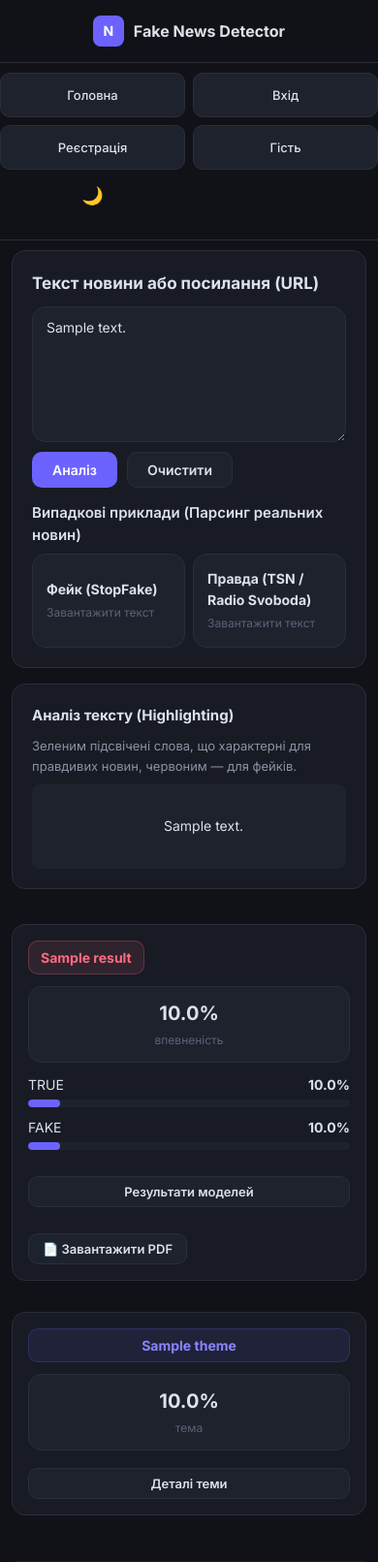
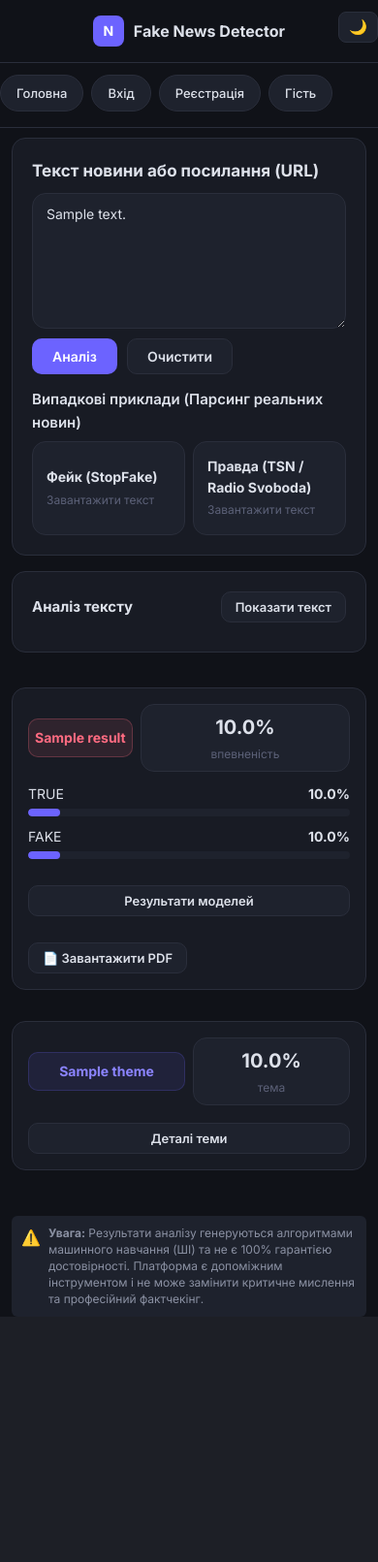
Before and after one commit to yatsenq/Course-Work, a Python web app: template Deployment/flask_app/templates/dashboard.html in a window 390 px wide. Shown: the top 1611 px of the page at 97% size. After the commit the page ends 1358 px from the top, so only its background shows below. Run offline with Jinja, Linux system fonts and the light colour scheme; the template is opened without the code that fills it: most values are stand-ins (such as "Sample title", 1, 10 or a date in 2020).

Commit message:
UI/UX: Optimize mobile navigation, add global stats chart to landing page, and fix dashboard grid alignment

```diff
--- a/Deployment/flask_app/static/css/style.css
+++ b/Deployment/flask_app/static/css/style.css
@@ -174,8 +174,15 @@ tbody tr.row-f td:nth-child(3){color:var(--no);font-weight:600}
 /* 2-col layout */
 @media(min-width:1200px){
   .wrap{width:min(1140px,100% - 40px)}
-  .dash-grid{display:grid;grid-template-columns:1fr 1fr;gap:16px;align-items:start}
-  .dash-left,.dash-right{min-width:0}
+  .dash-grid{display:grid;grid-template-columns:1fr 1fr;gap:16px;align-items:stretch;grid-template-areas:"form fake" "high theme" ". disc"}
+  .dash-grid .c { margin-bottom: 0 !important; height: 100%; }
+  .dash-left,.dash-right,.res-stack{display:contents}
+  #grid-form{grid-area:form}
+  #grid-high{grid-area:high}
+  #grid-fake{grid-area:fake}
+  #grid-theme{grid-area:theme}
+  #grid-disc{grid-area:disc}
+  #grid-ph{grid-area:fake}
 }
 
 /* util */
@@ -187,23 +194,26 @@ tbody tr.row-f td:nth-child(3){color:var(--no);font-weight:600}
 @media(max-width:640px){
   .wrap{width:100%;padding:0 12px}
   .hdr{position:static;background:var(--bg)}
-  .hdr-in{height:auto;padding:16px 0;flex-direction:column;align-items:stretch;gap:12px;text-align:left}
+  .hdr-in{position:relative;height:auto;padding:16px 0 12px;flex-direction:column;align-items:stretch;gap:12px;text-align:left}
   nav{
-    width:100%;display:grid;grid-template-columns:1fr 1fr;gap:8px;
-    padding:10px 0;border-top:1px solid var(--b);
+    width:auto;margin:0 -12px;padding:12px 12px 4px;
+    display:flex;flex-wrap:nowrap;overflow-x:auto;gap:8px;
+    border-top:1px solid var(--b);-webkit-overflow-scrolling:touch;scrollbar-width:none;
   }
+  nav::-webkit-scrollbar{display:none}
   nav a,.nav-u{
-    min-width:0;padding:12px 8px;font-size:13px;text-align:center;
+    flex:0 0 auto;padding:8px 16px;font-size:13px;text-align:center;
     background:var(--card2);border:1px solid var(--b);
-    border-radius:10px;color:var(--t)!important;
+    border-radius:99px;color:var(--t)!important;white-space:nowrap;
   }
-  .btn-theme{background:transparent;border:none;cursor:pointer;font-size:18px;padding:8px}
+  .btn-theme{position:absolute;top:12px;right:0;background:var(--card2);border:1px solid var(--b);border-radius:8px;cursor:pointer;font-size:15px;padding:6px 10px}
 
   /* Simplified Mobile Dashboard */
   .dash-grid{display:flex;flex-direction:column;gap:16px}
   .res-card{padding:16px;font-size:14px}
-  .vb,.tb{font-size:14px;padding:6px 12px;width:100%;text-align:center}
-  .cf{min-width:0;width:100%}
+  .v-row{flex-wrap:nowrap;gap:8px}
+  .vb,.tb{font-size:14px;padding:8px 6px;width:auto;flex:1;text-align:center}
+  .cf{min-width:0;width:auto;flex:1;padding:8px 6px}
   textarea{min-height:140px;font-size:14px}
   .land-t{font-size:22px}
   .main{padding-top:10px}
--- a/Deployment/flask_app/templates/dashboard.html
+++ b/Deployment/flask_app/templates/dashboard.html
@@ -3,7 +3,7 @@ endblock %} {% block content %}
 
 <div class="dash-grid">
 	<div class="dash-left">
-		<div class="c">
+		<div class="c" id="grid-form">
 			<h2 style="font-size: 17px; margin-bottom: 10px">
 				Текст новини або посилання (URL)
 			</h2>
@@ -37,13 +37,18 @@ endblock %} {% block content %}
 		</div>
 
 		{% if result and result.fake_markers %}
-		<div class="c" style="margin-bottom: 20px">
-			<h3 style="font-size: 15px; margin-bottom: 10px">
-				Аналіз тексту (Highlighting)
+		<div class="c" id="grid-high" style="margin-bottom: 20px">
+			<div style="display: flex; justify-content: space-between; align-items: center; margin-bottom: 10px">
+				<h3 style="font-size: 15px; margin: 0">
+					Аналіз тексту
 				</h3>
+				<button type="button" class="btn btn-s btn-sm detail-toggle" id="dt-highlight" style="margin: 0">
+					Показати текст
+				</button>
+			</div>
+			<div class="detail-box hidden" id="dp-highlight" style="margin-top: 0">
 				<p style="font-size: 13px; color: var(--t2); margin-bottom: 8px">
-				Зеленим підсвічені слова, що характерні для правдивих новин, червоним —
-				для фейків.
+					Зеленим підсвічені слова, що характерні для правдивих новин, червоним — для фейків.
 				</p>
 				<div
 					id="highlighted-text"
@@ -57,6 +62,7 @@ endblock %} {% block content %}
 					"
 				>
 					{{ result.input_text }}
+				</div>
 			</div>
 			<script>
 				document.addEventListener('DOMContentLoaded', () => {
@@ -80,7 +86,7 @@ endblock %} {% block content %}
 	<div class="dash-right">
 		{% if result %}
 		<div class="res-stack">
-			<div class="c res-card anim-in">
+			<div class="c res-card anim-in" id="grid-fake">
 				<div class="v-row">
 					<div>
 						<div
@@ -231,7 +237,7 @@ endblock %} {% block content %}
 				{% endif %}
 			</div>
 
-			<div class="c res-card anim-in">
+			<div class="c res-card anim-in" id="grid-theme">
 				<div class="v-row">
 					<div class="tb">{{ result.theme }}</div>
 					<div class="cf">
@@ -269,6 +275,7 @@ endblock %} {% block content %}
 				</div>
 			</div>
 			<div
+				id="grid-disc"
 				style="
 					margin-top: 15px;
 					font-size: 12px;
@@ -292,7 +299,7 @@ endblock %} {% block content %}
 		</div>
 
 		{% else %}
-		<div class="c ph">
+		<div class="c ph" id="grid-ph">
 			<strong>Результат з'явиться тут</strong>Введіть текст новини або вставте
 			посилання та натисніть «Аналіз»
 		</div>
@@ -398,22 +405,39 @@ endblock %} {% block content %}
 			'Результати моделей',
 			'Сховати результати',
 		)
+		toggleDetails(
+			'dt-highlight',
+			'dp-highlight',
+			'Показати текст',
+			'Сховати текст',
+		)
 
 		f?.addEventListener('submit', () => {
 			if (!ta.value.trim()) return
+
+			// Сховати клавіатуру на мобільному
+			ta.blur()
+
 			const btn = document.getElementById('sb')
 			if (btn) btn.innerHTML = 'Аналізую...'
 
 			const rightPanel = document.querySelector('.dash-right')
 			if (rightPanel) {
+				// Прокрутити сторінку до результатів на мобільному
+				if (window.innerWidth <= 640) {
+					setTimeout(() => {
+						rightPanel.scrollIntoView({ behavior: 'smooth' })
+					}, 100)
+				}
+
 				rightPanel.innerHTML = `
-          <div class="c res-card" style="border: 1px solid var(--border);">
+          <div class="c res-card" id="grid-fake" style="border: 1px solid var(--border);">
             <div class="skel" style="height: 24px; width: 60%; margin-bottom: 20px;"></div>
             <div class="skel" style="height: 14px; width: 100%; margin-bottom: 10px;"></div>
             <div class="skel" style="height: 14px; width: 80%; margin-bottom: 10px;"></div>
             <div class="skel" style="height: 40px; width: 100%; margin-top: 20px;"></div>
           </div>
-          <div class="c res-card" style="margin-top: 20px; border: 1px solid var(--border);">
+          <div class="c res-card" id="grid-theme" style="margin-top: 20px; border: 1px solid var(--border);">
             <div class="skel" style="height: 24px; width: 40%; margin-bottom: 20px;"></div>
             <div class="skel" style="height: 150px; width: 100%;"></div>
           </div>
--- a/Deployment/flask_app/templates/index.html
+++ b/Deployment/flask_app/templates/index.html
@@ -93,7 +93,4 @@ endblock %} {% block content %}
 	    }
 	});
 </script>
-{% endif %}
-
-<!-- Features removed as requested -->
-{% endblock %}
+{% endif %} {% endblock %}
```
Also changed, not shown: Deployment/flask_app/app.py (+25 -2 lines), Documents/system_description_3_6.md (added, +60 -0 lines), README_GITHUB.md (deleted), 3 other files. Lines whose indentation alone changed are shown as unchanged.
